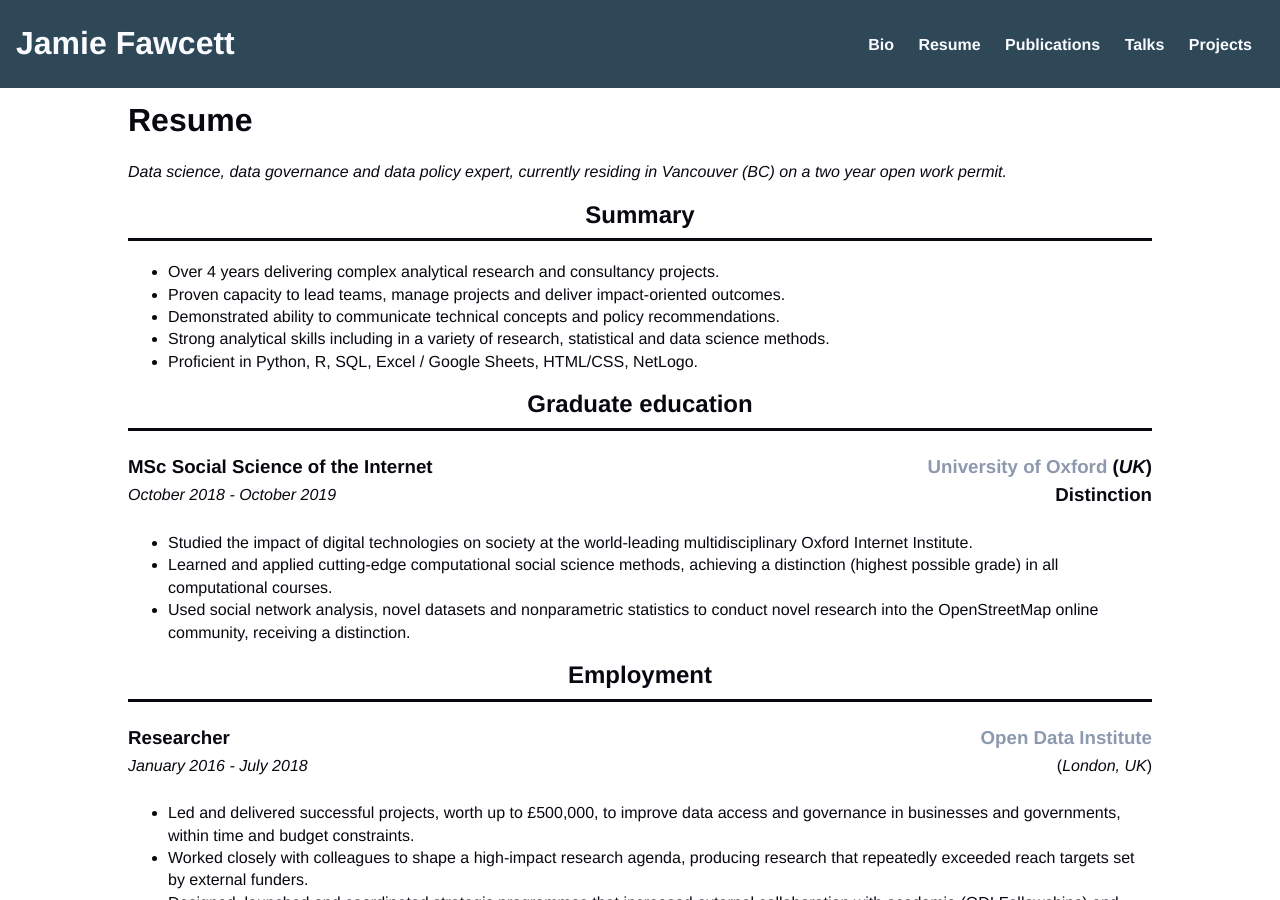
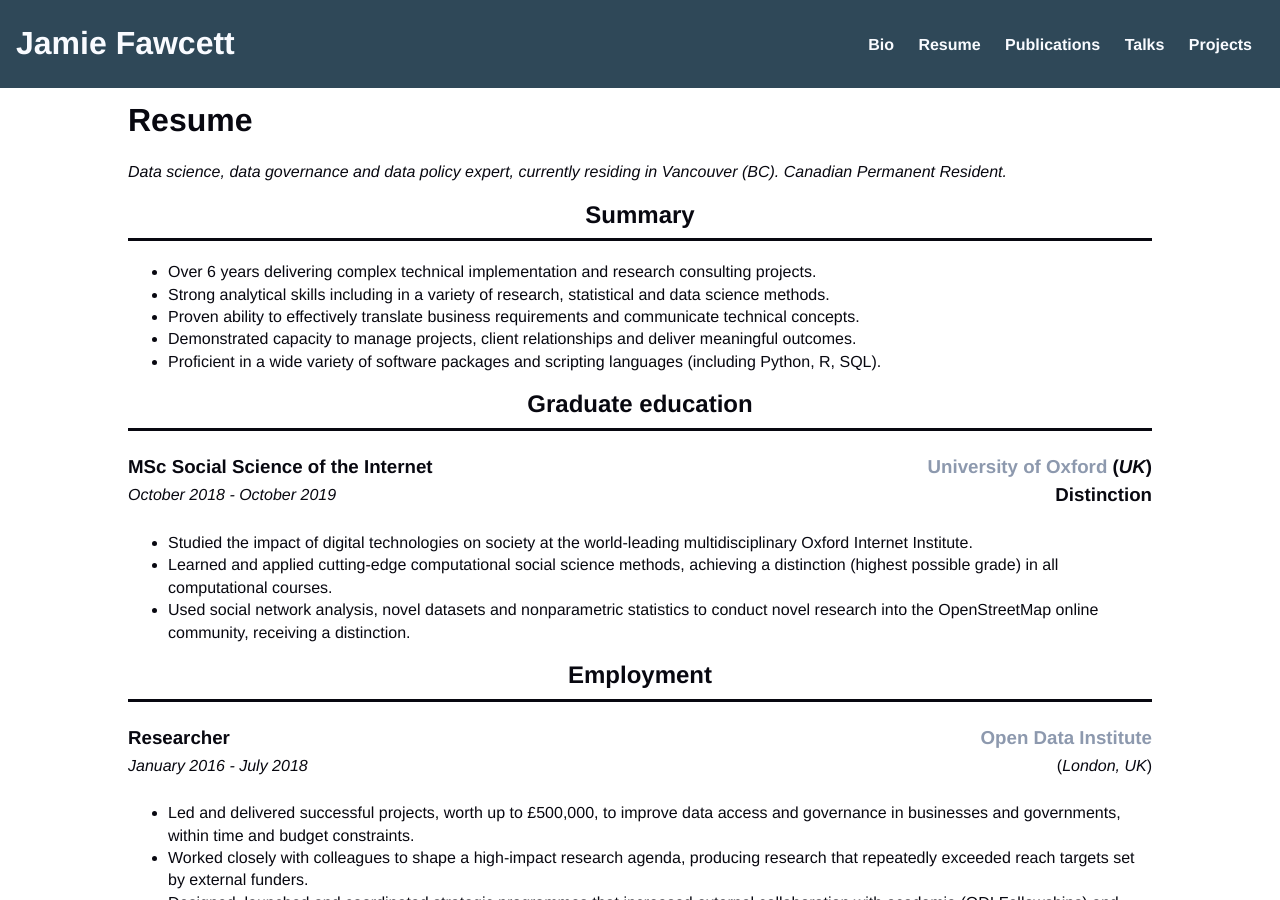
Before and after one commit to JmeF/JmeF.github.io, a Jekyll site: the page built from resume/index.html, in a window 1280 px wide and 900 px high. Built offline with Jekyll 4.4.1, drawn with Linux system fonts in a browser that asks for light colours; nearby versions of some CDN libraries.

Commit message:
Update CV

```diff
--- a/resume/index.html
+++ b/resume/index.html
@@ -5,17 +5,17 @@ title: Resume
 
 <div class="blurb">
 	<h1>{{ page.title }}</h1>
-	<p>Data science, data governance and data policy expert, currently residing in Vancouver (BC) on a two year open work permit.</p>
+	<p>Data science, data governance and data policy expert, currently residing in Vancouver (BC). Canadian Permanent Resident.</p>
 </div>
 <div class="resume-section">
 	<h2>Summary</h2>
 		<div>
 			<ul>
-				<li>Over 4 years delivering complex analytical research and consultancy projects.</li>
-				<li>Proven capacity to lead teams, manage projects and deliver impact-oriented outcomes.</li>
-				<li>Demonstrated ability to communicate technical concepts and policy recommendations.</li>
+				<li>Over 6 years delivering complex technical implementation and research consulting projects.</li>
 				<li>Strong analytical skills including in a variety of research, statistical and data science methods.</li>
-				<li>Proficient in Python, R, SQL, Excel / Google Sheets, HTML/CSS, NetLogo.</li>
+				<li>Proven ability to effectively translate business requirements and communicate technical concepts.</li>
+				<li>Demonstrated capacity to manage projects, client relationships and deliver meaningful outcomes.</li>
+				<li>Proficient in a wide variety of software packages and scripting languages (including Python, R, SQL).</li>
 			</ul>
 	</div>
 </div>
```
